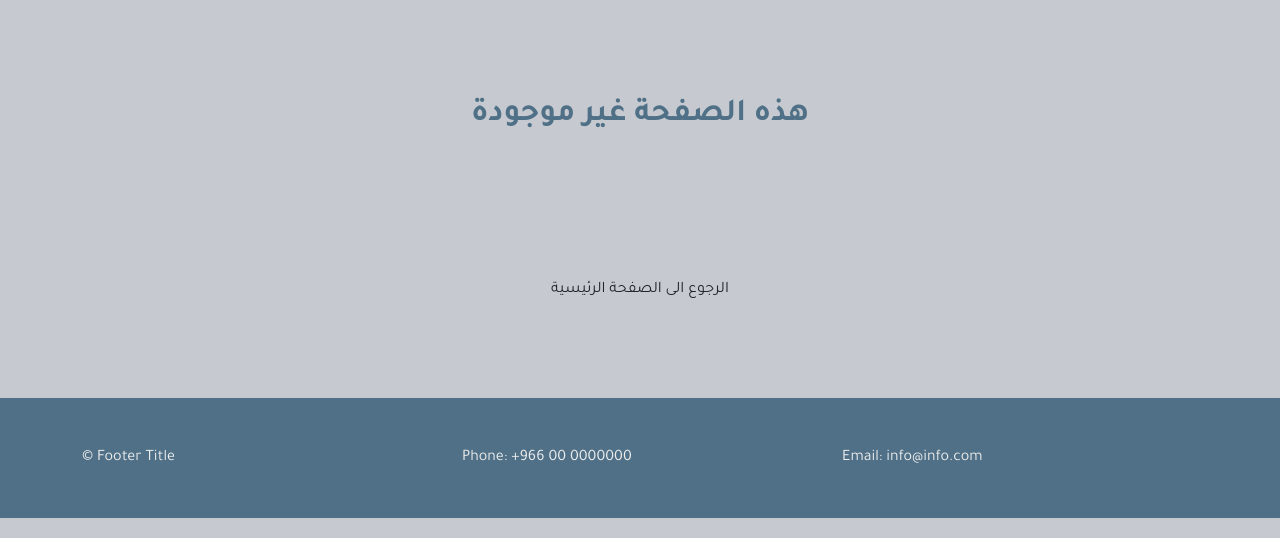
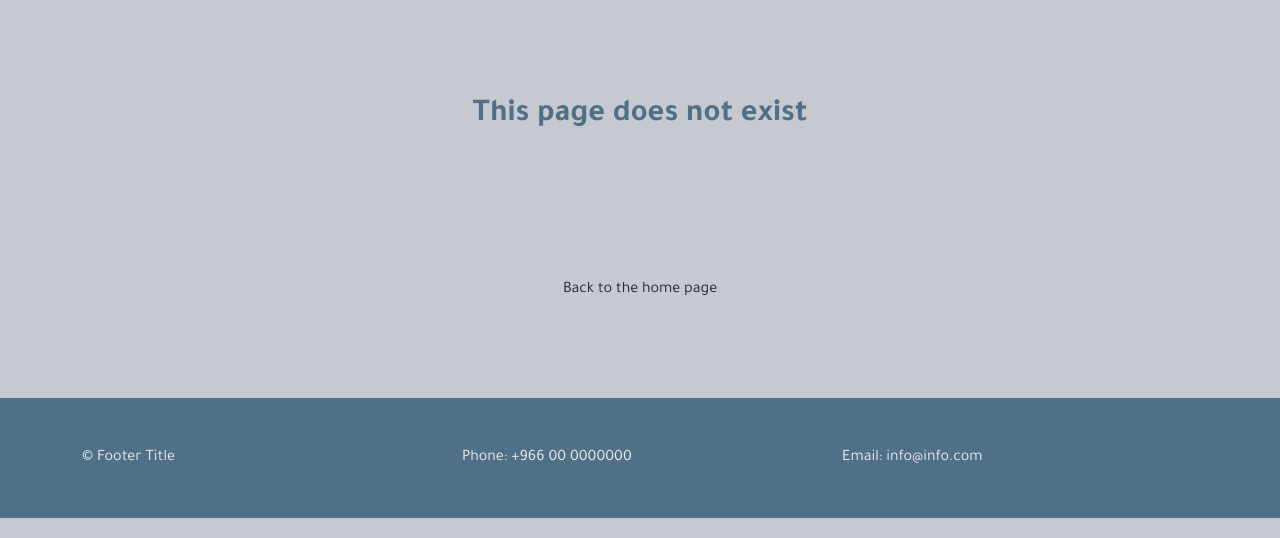
Before and after one commit to asim3/django-template, a Django app: template setup/apps/templates/404.html in a window 1280 px wide. Shown: the part 106-644 px from the top of the page. Run offline with Django 3.2, Linux system fonts and the light colour scheme; the template is opened without the code that fills it, so the values that code supplies are empty.

Commit message:
update 404 & 500 templates

```diff
--- a/setup/apps/templates/404.html
+++ b/setup/apps/templates/404.html
@@ -5,13 +5,13 @@
 {% block content %}
 
     <h2 class="m-5 p-5 text-center text-color-subtitle font-bold">
-        {% trans 'هذه الصفحة غير موجودة' %}
+        {% trans 'This page does not exist' %}
     </h2>
 
 
     <div class="m-5 p-5 text-center">
         <a href="/" class="text-color-subtitle">
-            {% trans 'الرجوع الى الصفحة الرئيسية' %}
+            {% trans 'Back to the home page' %}
         </a>
     </div>
 
--- a/setup/apps/templates/500.html
+++ b/setup/apps/templates/500.html
@@ -5,7 +5,7 @@
 {% block content %}
 
     <h2 class="m-5 p-5 text-center text-color-subtitle font-bold">
-        {% trans 'الرجاء المحاولة في وقت لاحق' %}
+        {% trans 'Please try again later' %}
     </h2>
 
 {% endblock %}
```
